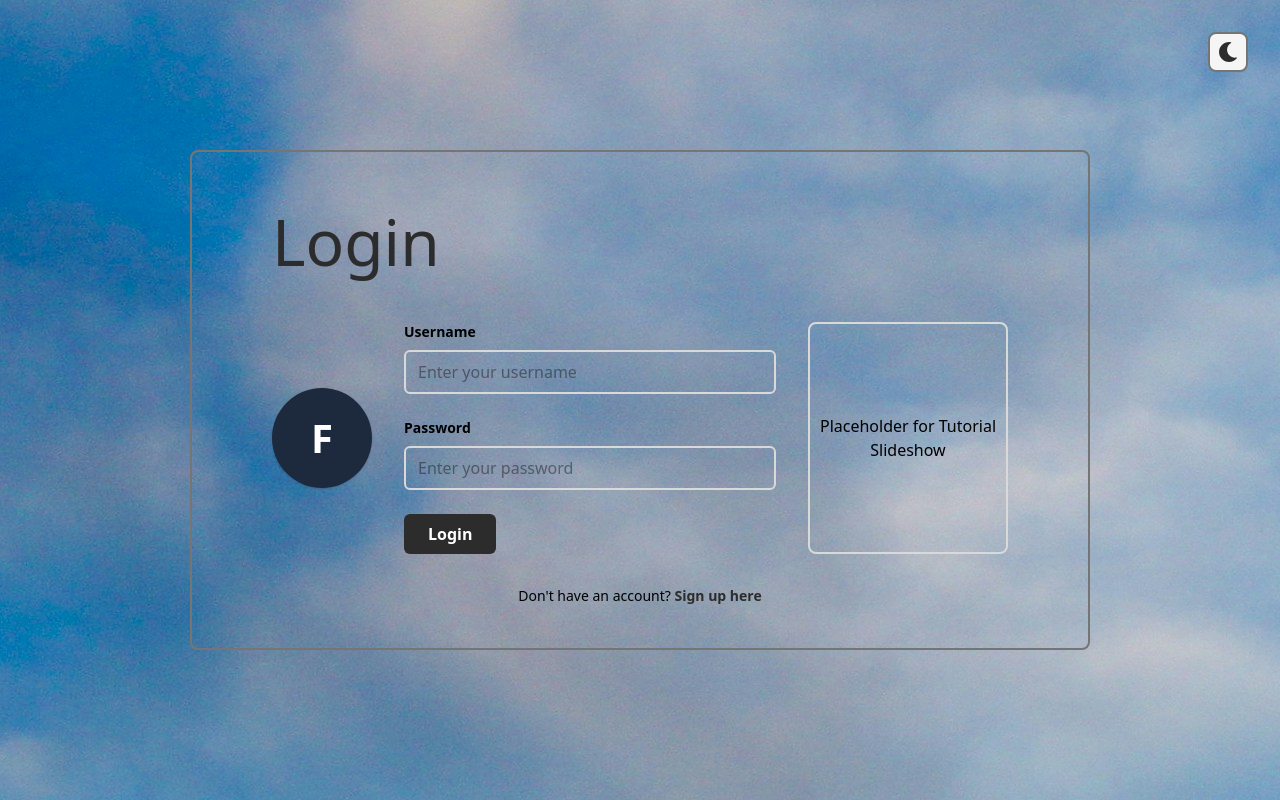
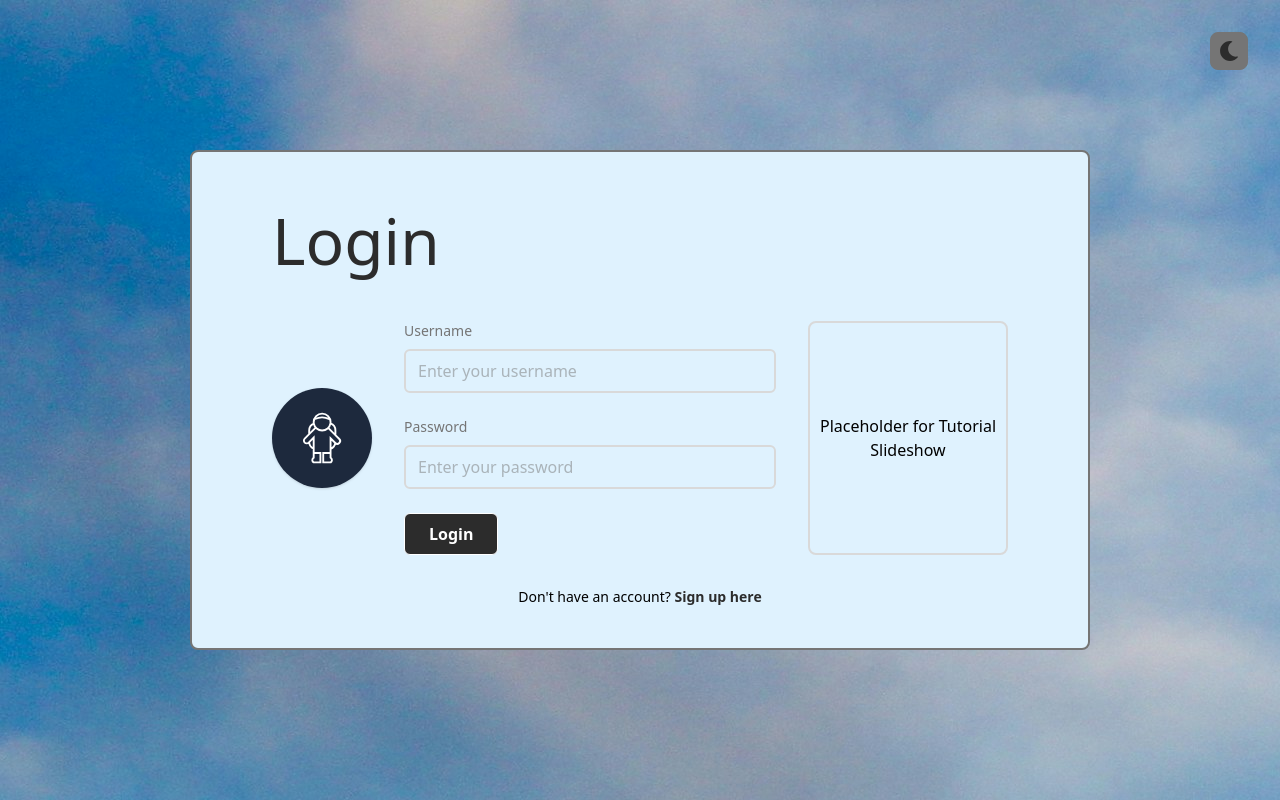
Before and after one commit to NLuke17/Telestration, a React app in the folder frontend/: page /login in a window 1280 px wide. Built offline with nearby package versions, Linux system fonts and the light colour scheme; no server answers; the HTML template or start-up script is replaced by a standard one.

Commit message:
Finished Login Page rebrand

```diff
--- a/frontend/src/components/common/Avatar.tsx
+++ b/frontend/src/components/common/Avatar.tsx
@@ -1,36 +1,82 @@
 import { resolveProfilePictureSrc } from '../../utils/avatarUrl';
+
+{/* Importing avatar icons */}
+import astronaut from '../../assets/space-icons/astronaut.svg';
+import comet from '../../assets/space-icons/comet.svg';
+import earth from '../../assets/space-icons/earth.svg';
+import star from '../../assets/space-icons/falling-star.svg';
+import galaxy from '../../assets/space-icons/galaxy.svg';
+import rocket from '../../assets/space-icons/rocket.svg';
+import satellite from '../../assets/space-icons/satellite.svg';
+import saturn from '../../assets/space-icons/saturn.svg';
+
+const spaceIcons: Record<string, string> = {
+    astronaut, comet, earth, star, galaxy, rocket, satellite, saturn
+};
+
+export type SpaceIconType = keyof typeof spaceIcons;
 
 interface AvatarProps {
     name: string;
     src?: string | null;
     size?: string;
     className?: string;
+    iconType?: SpaceIconType;
 }
 
-export default function InitialAvatar({ name, src, size='16', className="" }: AvatarProps) {
-  // Get first letter, default to '?' if name is empty
-  const initial = name ? name.charAt(0).toUpperCase() : '?';
+export default function InitialAvatar({
+    name,
+    src,
+    size='40',
+    className="",
+    iconType
+}: AvatarProps) {
+
   const imgSrc = resolveProfilePictureSrc(src ?? undefined);
+
+  const renderContent = () => {
+    // 1. Prioritize uploaded profile picture
+    if (imgSrc) {
+        return (
+            <img
+                src={imgSrc}
+                alt={`${name}'s avatar`}
+                className="w-full h-full object-cover"
+                onError={(e) => { (e.target as HTMLImageElement).style.display = 'none'; }}
+            />
+        );
+    }
+
+    // 2. Secondary: Space Icon
+    if (iconType && spaceIcons[iconType]) {
+        return (
+            <img
+                src={spaceIcons[iconType]}
+                alt={iconType}
+                className="w-3/5 h-3/5 object-contain"
+            />
+        );
+    }
+
+    // 3. Fallback: Initials
+    const initial = name ? name.charAt(0).toUpperCase() : '?';
+    return (
+        <span style={{ fontSize: `${parseInt(size) / 2.5}px` }}>
+            {initial}
+        </span>
+    );
+  };
 
   return (
     <div
         style={{ width: `${size}px`, height: `${size}px`, minWidth: `${size}px` }}
-        className={`relative inline-flex bg-slate-800 rounded-full flex justify-center items-center text-white font-bold overflow-hidden shadow-sm ${className}`}
+        className={`
+            relative inline-flex rounded-full justify-center items-center text-white font-bold overflow-hidden shadow-sm
+            bg-slate-800 dark:bg-dark-mode-button-background
+            ${className}
+        `}
     >
-        {imgSrc ? (
-            <img
-                src={imgSrc}
-                alt={`${name}'s avatar`}
-                className="w-full h-full object-cover"
-                // Optional: handle broken image links by falling back to initial
-                onError={(e) => { (e.target as HTMLImageElement).style.display = 'none'; }}
-            />
-        ) : (
-            // Use a dynamic font size based on the container size
-            <span style={{ fontSize: `${parseInt(size) / 2.5}px` }}>
-                {initial}
-            </span>
-        )}
+        {renderContent()}
     </div>
   );
 }
--- a/frontend/src/components/common/Button.tsx
+++ b/frontend/src/components/common/Button.tsx
@@ -8,7 +8,7 @@ interface ButtonProps {
 }
 
 export default function Button({label, variant='primary', disabled=false, onClick, type='button', className=''}: ButtonProps) {
-    const baseStyles = "w-fit flex inline-flex justify-center px-6 py-2 gap-2 rounded-md font-semibold cursor-pointer";
+    const baseStyles = "dark:bg-dark-mode-button-background dark:border-dark-mode-border-2 border-1 w-fit flex inline-flex justify-center px-6 py-2 gap-2 rounded-md font-semibold cursor-pointer";
     const variants = {
         primary: "text-white transition ease-in-out duration-150",
         image: "",
--- a/frontend/src/components/common/ColorModeButton.tsx
+++ b/frontend/src/components/common/ColorModeButton.tsx
@@ -14,7 +14,7 @@ const ColorModeButton: React.FC<ColorModeButtonProps> = ({ className }) => {
             onClick={toggleTheme}
             className={`
                 flex items-center justify-center p-2 rounded-lg
-                border-2 border-light-mode-border dark:border-dark-mode-border
+                border-1 border-light-mode-border dark:border-dark-mode-border
                 bg-light-mode-text-2 dark:bg-dark-mode-button-background
                 hover:scale-110 active:scale-95
                 ${className}
--- a/frontend/src/components/common/Container.tsx
+++ b/frontend/src/components/common/Container.tsx
@@ -4,12 +4,15 @@ interface ContainerProps {
     children: React.ReactNode;
     className?: string;
     padding?: string;
+    filled?: boolean;
 }
 
-export default function Container({width, height, padding='5em', children, className=''}: ContainerProps) {
+export default function Container({width, height, padding='5em', children, filled=true, className=''}: ContainerProps) {
     return (
         <div style={{ width: `${width}`, height: `${height}`, padding: `${padding}` }}
-        className={`${className}`}>
+        className={`${className}
+        ${filled ? 'bg-sky-100 dark:bg-gray-950' : ''}
+        `}>
             {children}
         </div>
     );
--- a/frontend/src/components/common/InputField.tsx
+++ b/frontend/src/components/common/InputField.tsx
@@ -29,7 +29,9 @@ export default function InputField({
             {label ? (
                 <label
                     htmlFor={id}
-                    className={compact ? 'text-xs font-semibold text-gray-700' : 'text-sm font-semibold'}
+                    className={`text-light-mode-text-2 dark:text-dark-mode-text-2
+                        ${compact ? 'text-xs text-gray-700' : 'text-sm'}`
+                    }
                 >
                     {label}
                 </label>
@@ -44,7 +46,7 @@ export default function InputField({
                 disabled={disabled}
                 required={required}
                 onChange={(e) => onChange(e.target.value)}
-                className={`border-2 border-light-grey rounded-md outline-none focus:border-charcoal transition-colors ${
+                className={`text-light-mode-text-2 dark:text-slate-950 border-2 border-light-grey bg-transparent dark:bg-white rounded-md outline-none focus:border-charcoal transition-colors ${
                     compact ? 'px-2 py-1.5 text-sm' : 'px-3 py-2 text-body-base gap-2'
                 } ${disabled ? 'opacity-50 cursor-not-allowed' : ''}`}
             />
--- a/frontend/src/features/auth/LoginPage.tsx
+++ b/frontend/src/features/auth/LoginPage.tsx
@@ -22,12 +22,12 @@ const LoginPage: React.FC = () => {
             <Container width='900px' height='500px' padding='5em' className='flex items-center justify-center gap-8 flex-col border-2 border-light-mode-border dark:border-dark-mode-border rounded-lg'>
                 <h1 className="text-heading-1 text-light-mode-text-1 dark:text-dark-mode-text-1 w-full text-left ">Login</h1>
                 <div className="flex flex-row items-center justify-center w-full gap-8">
-                    <InitialAvatar size='100' name='Firestone'/>
+                    <InitialAvatar size='100' name='Person' iconType='astronaut'/>
                     <AuthForm mode="login" />
                     <TutorialSlideshow />
                 </div>
-                <div className="text-sm text-center">
-                    Don't have an account? <Link to="/signup" className="text-brand-charcoal font-semibold hover:underline">Sign up here</Link>
+                <div className="dark:text-dark-mode-text-1 text-sm text-center">
+                    Don't have an account? <Link to="/signup" className="text-brand-charcoal dark:text-dark-mode-text-2 font-semibold hover:underline">Sign up here</Link>
                 </div>
             </Container>
         </div>
--- a/frontend/src/index.css
+++ b/frontend/src/index.css
@@ -20,7 +20,8 @@
 
   --color-light-mode-border: #757575;
   --color-light-mode-text-1: #2C2C2C;
-  --color-light-mode-text-2: #F5F5F5;
+  --color-light-mode-text-2: #757575;
+  --color-light-mode-text-light: #f5f5f5;
   --color-light-mode-button-background: #2C2C2C;
 }
 
@@ -38,7 +39,7 @@
   }
 
   html,
-  body,
+  body
   #root {
     width: 100%;
     height: 100%;
```
